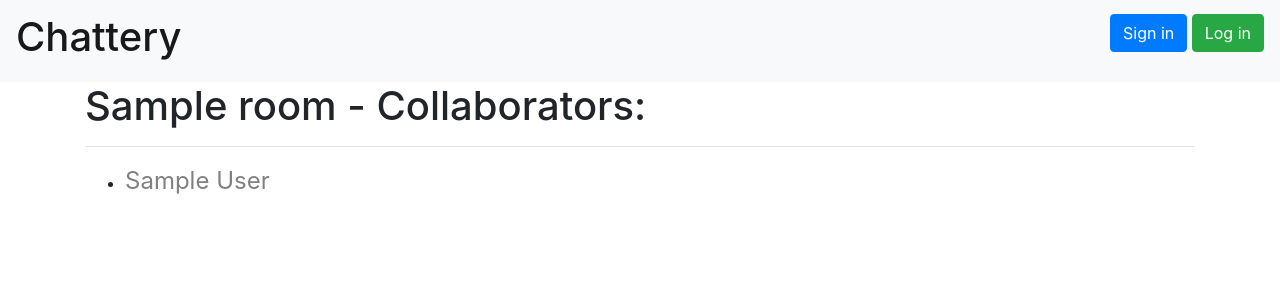
After one commit to Triolong/chattery_python, a Flask app: page /room/1/collaborators in a window 1280 px wide. The commit adds this page. Shown: the top 300 px of the page. Run offline with Flask 3, Linux system fonts and the light colour scheme; tables that the repository leaves empty hold one stand-in row (values such as "Sample post"); some libraries are stand-ins or nearby versions.

Commit message:
Collaborators list added

```diff
--- a/data/db_session.py
+++ b/data/db_session.py
@@ -5,6 +5,7 @@ from sqlalchemy.orm import Session
 SqlAlchemyBase = orm.declarative_base()
 
 __factory = None
+
 
 def global_init(db_file):
     global __factory
--- a/main.py
+++ b/main.py
@@ -108,6 +108,7 @@ def logout():
     logout_user()
     return redirect("/")
 
+
 @app.route('/profile/<int:user_id>')
 @login_required
 def profile(user_id):
@@ -120,24 +121,26 @@ def profile(user_id):
             try:
                 dict = json.load(json_file)
                 for i in dict.keys():
-                     try:
-                         if user_id in dict[i]:
-                             rooms_dict[f"{db_sess.query(Room).get(int(i))}"] = dict[i]
-                             rooms_list.append(db_sess.query(Room).get(int(i)))
-                     except ValueError:
-                         rooms_list = []
-                     try:
-                         col_am = len(dict[i]) if dict[i] is not None else 0
-                     except TypeError:
-                         col_am = 0
+                    try:
+                        if user_id in dict[i]:
+                            rooms_dict[f"{db_sess.query(Room).get(int(i))}"] = dict[i]
+                            rooms_list.append(db_sess.query(Room).get(int(i)))
+                    except ValueError:
+                        rooms_list = []
+                    try:
+                        col_am = len(dict[i]) if dict[i] is not None else 0
+                    except TypeError:
+                        col_am = 0
             except json.decoder.JSONDecodeError:
                 rooms_list = []
                 col_am = 0
 
     except FileNotFoundError:
-         print("JSON file for collaborators not found.")
+        print("JSON file for collaborators not found.")
 
-    return render_template("profile.html", title="Chattery - Profile", user=db_sess.query(User).get(user_id), rooms_list=rooms_list, collaborators_amount=col_am)
+    return render_template("profile.html", title="Chattery - Profile", user=db_sess.query(User).get(user_id),
+                           rooms_list=rooms_list, collaborators_amount=col_am)
+
 
 @app.route('/create_room', methods=["GET", "POST"])
 @login_required
@@ -146,7 +149,8 @@ def create_room():
     if form.validate_on_submit():
         db_sess = db_session.create_session()
         if db_sess.query(Room).filter(Room.label == form.label.data).first():
-            return render_template("createroom.html", title="Chattery - Create a room", form=form, message="A room with such name already exists.")
+            return render_template("createroom.html", title="Chattery - Create a room", form=form,
+                                   message="A room with such name already exists.")
         room = Room(
             label=form.label.data,
             about=form.about.data,
@@ -192,6 +196,22 @@ def show_room(room_id):
                 sent_date=message_data[2]
             ))
     return render_template("showroom.html", title=room.label, messages=messages_list, room=room)
+
+
+@app.route("/room/<int:room_id>/collaborators")
+def collaborators_list(room_id):
+    db_sess = db_session.create_session()
+    room = db_sess.query(Room).get(room_id)
+    collab_list = []
+    try:
+        with open("data/rooms_id_collaborators.json", "r", encoding="utf-8") as json_file:
+            rooms_dict = json.load(json_file)
+        for collaborator_id in rooms_dict[str(room_id)]:
+            collab_list.append(db_sess.query(User).get(collaborator_id))
+    except FileNotFoundError:
+        print("collaborators file not found")
+    db_sess.close()
+    return render_template("collaborators.html", title=f"{room.label} - Collaborators", room=room, collab_list=collab_list)
 
 # ======================================================================================================================
 
--- a/static/styles.css
+++ b/static/styles.css
@@ -54,3 +54,17 @@
 .message-text {
     text-indent: 30px;
 }
+
+.collaborator-link {
+    font-size: 24px;
+    color: grey;
+    text-decoration: none;
+    cursor: pointer;
+}
+
+.collaborator-link:hover {
+    font-size: 24px;
+    color: black;
+    text-decoration: none;
+    cursor: pointer;
+}
--- /dev/null
+++ b/templates/collaborators.html
@@ -0,0 +1,11 @@
+{% extends "base.html" %}
+
+{% block content %}
+    <h1>{{ room.label }} - Collaborators:</h1>
+    <hr>
+    <ul>
+        {% for collaborator in collab_list %}
+            <li><a class="collaborator-link" href="/profile/{{ collaborator.id }}">{{ collaborator.name }}</a></li>
+        {% endfor %}
+    </ul>
+{% endblock %}
--- a/templates/showroom.html
+++ b/templates/showroom.html
@@ -1,7 +1,7 @@
 {% extends "base.html" %}
 
 {% block content %}
-    <h1 align="center">{{ room.label }}</h1><a class="navbar navbar-brand"><h5>Collaborators</h5></a>
+    <h1 align="center">{{ room.label }}</h1><a class="navbar navbar-brand" href="/room/{{ room.id }}/collaborators"><h5>Collaborators</h5></a>
     <h4 align="center">System ID: {{ room.id }}</h4>
     <hr>
     <div class="chat-box">
```
